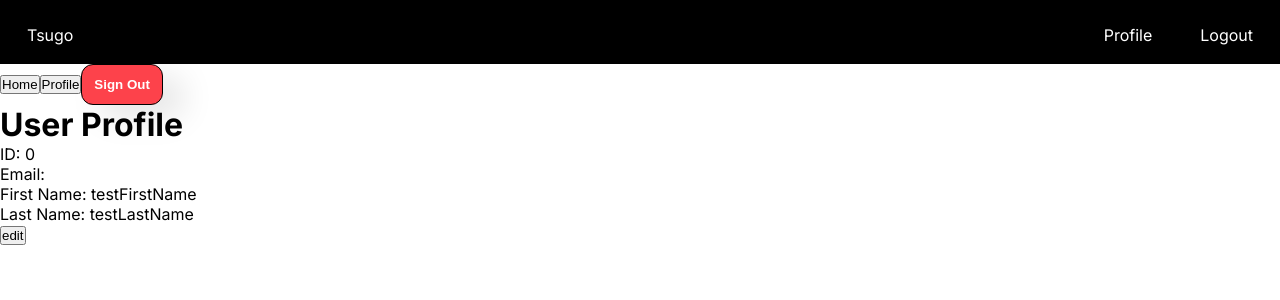
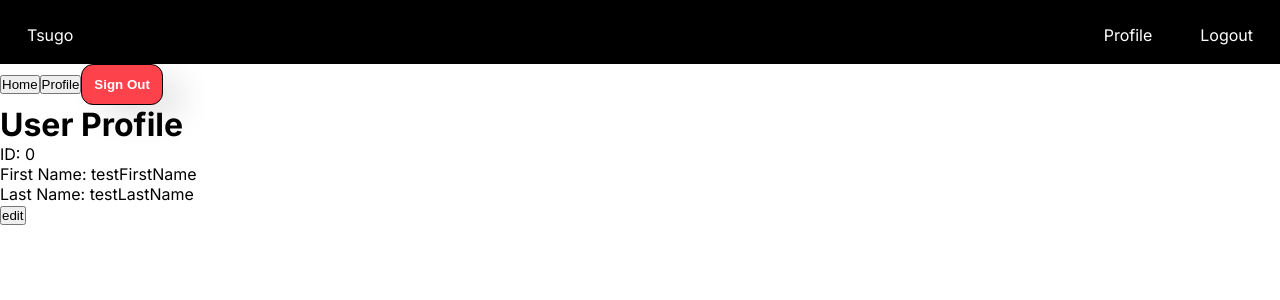
Before and after one commit to TSUGO-CORPORATED/tsugo-website, a Next.js app: page /profile in a window 1280 px wide. Shown: the top 300 px of the page. Built offline with nearby package versions, Linux system fonts and the light colour scheme; a web font is replaced by a local one.

Commit message:
edit: removed unused email context variable from profile-component

```diff
--- a/src/app/profile/profile-components.tsx
+++ b/src/app/profile/profile-components.tsx
@@ -5,7 +5,7 @@ import axios from "axios"
 import Link from 'next/link';
 
 export default function Profile() {
-    const { userId, userEmail, userFirstName, userLastName } = useContext(ContextVariables);
+    const { userId, userFirstName, userLastName } = useContext(ContextVariables);
 
     // useEffect(() => {
     // }, []);
@@ -26,7 +26,6 @@ export default function Profile() {
         <div className='profile-container'>
             <h1>User Profile</h1>
             <p>ID: {userId}</p>
-            <p>Email: {userEmail}</p>
             <p>First Name: {userFirstName}</p>
             <p>Last Name: {userLastName}</p>
         </div>
```
